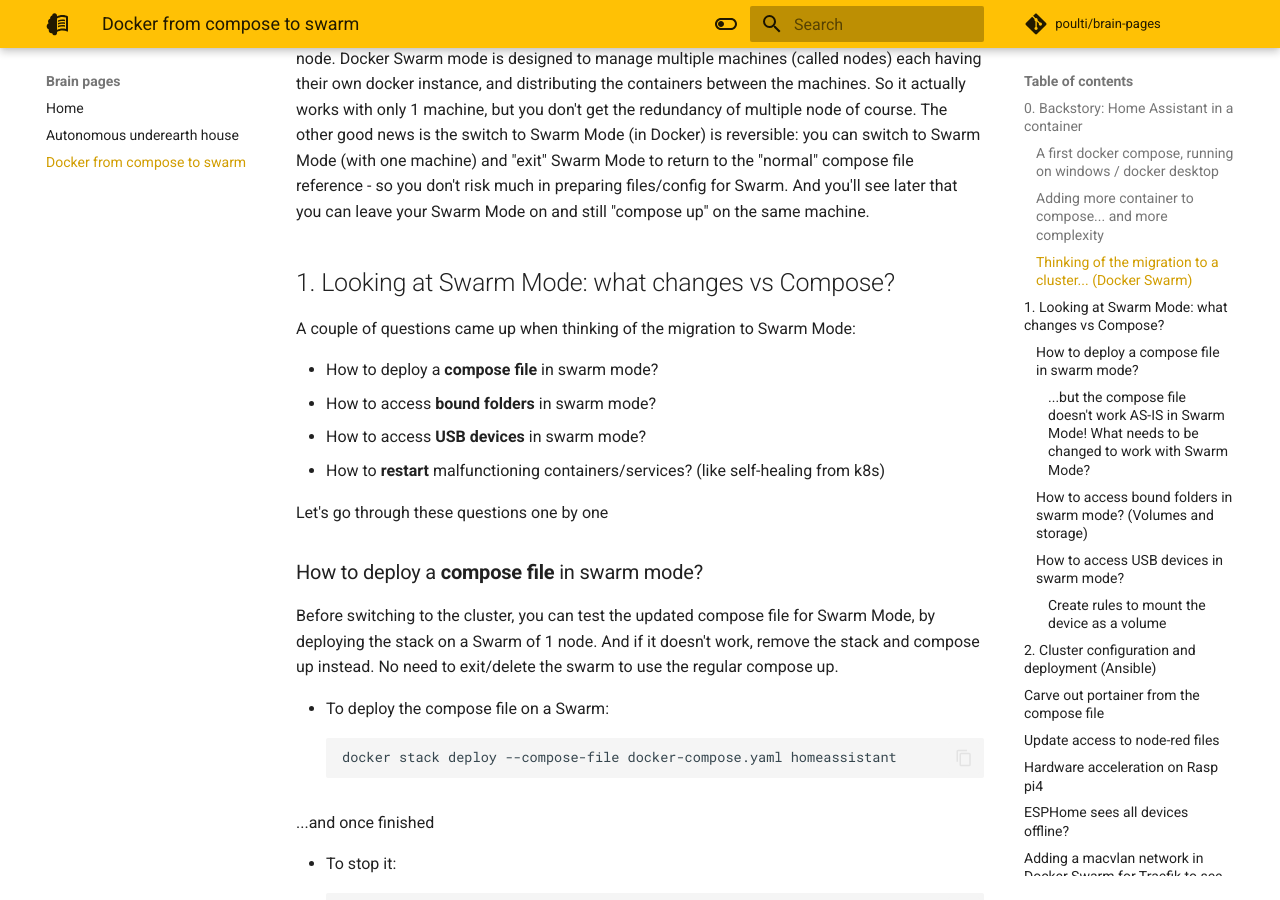
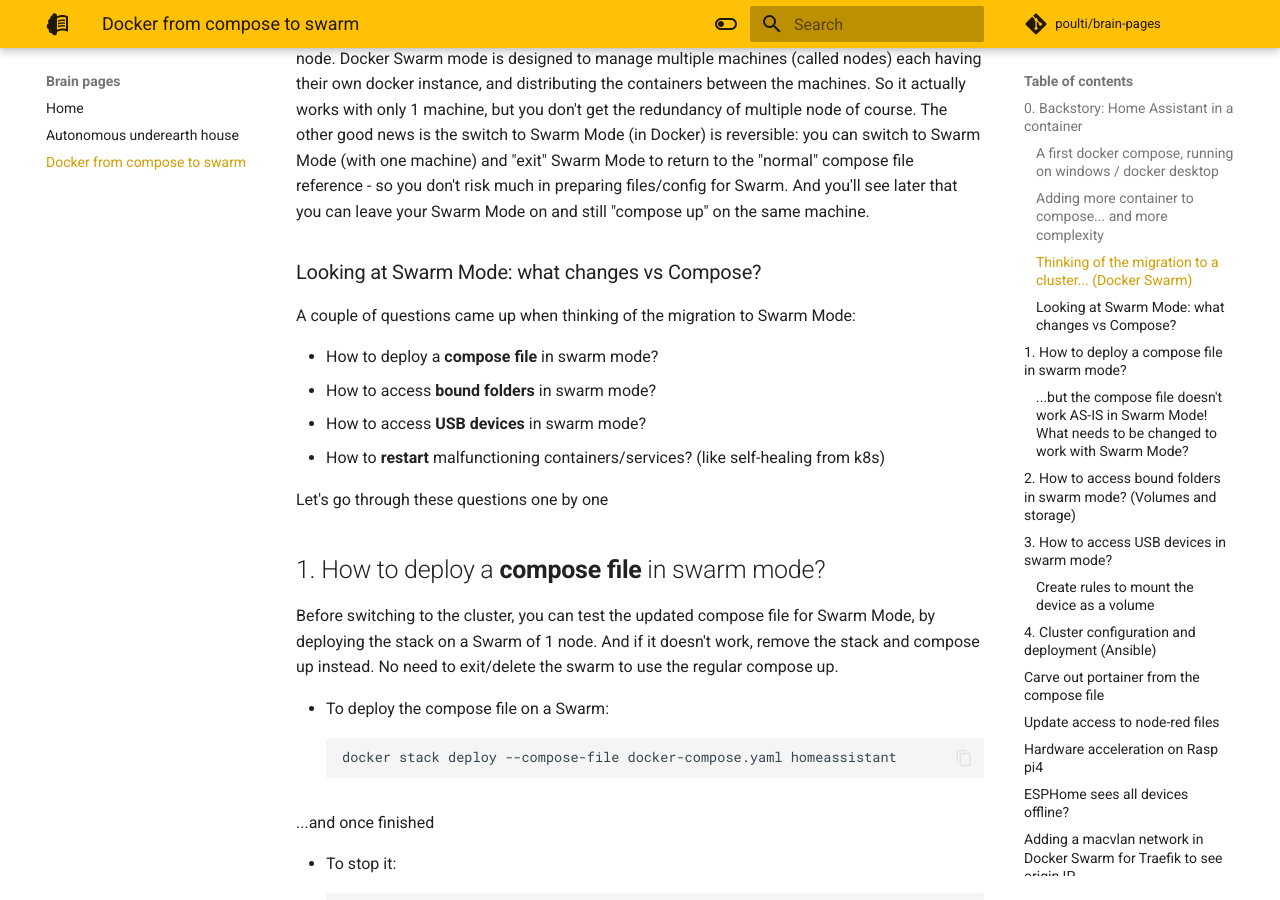
Before and after one commit to poulti/brain-pages, an MkDocs documentation site: the page built from docs/docker-from-compose-to-swarm.md, in a window 1280 px wide and 900 px high, scrolled down 5430 px. Built offline with MkDocs 1.6.1 and Material for MkDocs 9.7.7, drawn with Linux system fonts in a browser that asks for light colours; comment, search, counter and statistics services are not loaded; some of the changed text lies outside the part shown.

Commit message:
Change numbering and header type of titles

````diff
--- a/docs/docker-from-compose-to-swarm.md
+++ b/docs/docker-from-compose-to-swarm.md
@@ -241,7 +241,7 @@
   docker stack rm homeassistant
   ```
 
-#### ...but the compose file doesn't work AS-IS in Swarm Mode! What needs to be changed to work with Swarm Mode?
+### ...but the compose file doesn't work AS-IS in Swarm Mode! What needs to be changed to work with Swarm Mode?
 
 Docker compose reference is slightly different for swarm mode, i.e. some keywords are ignored or not working in swarm mode.
 
@@ -307,7 +307,7 @@
 (...)
 ```
 
-### How to access **USB devices** in swarm mode?
+## 3. How to access **USB devices** in swarm mode?
 
 Couple things to deal with:
 
@@ -344,7 +344,7 @@
     - sudo mount -t cgroup -o devices none /sys/fs/cgroup/devices
 
 
-#### Create rules to mount the device as a volume
+### Create rules to mount the device as a volume
 The idea is as follows:
 
 1. The UDEV rule detects a USB device with a given vendor id and product id, then assigns it a name (symlink) and runs a 'docker-setup-*device*.sh' shell script.
@@ -416,7 +416,7 @@
 Source and more details: https://github.com/Koenkk/zigbee2mqtt/issues/2049
 
 
-## 2. Cluster configuration and deployment (Ansible)
+## 4. Cluster configuration and deployment (Ansible)
 
 Will have to install docker and configure many compute modules. Don't really want to do that manually and miss anything... Here comes Ansible
 ??? bug "TODO"
````
Also changed, not shown: other parts of docs/docker-from-compose-to-swarm.md (+3 -3 lines).
